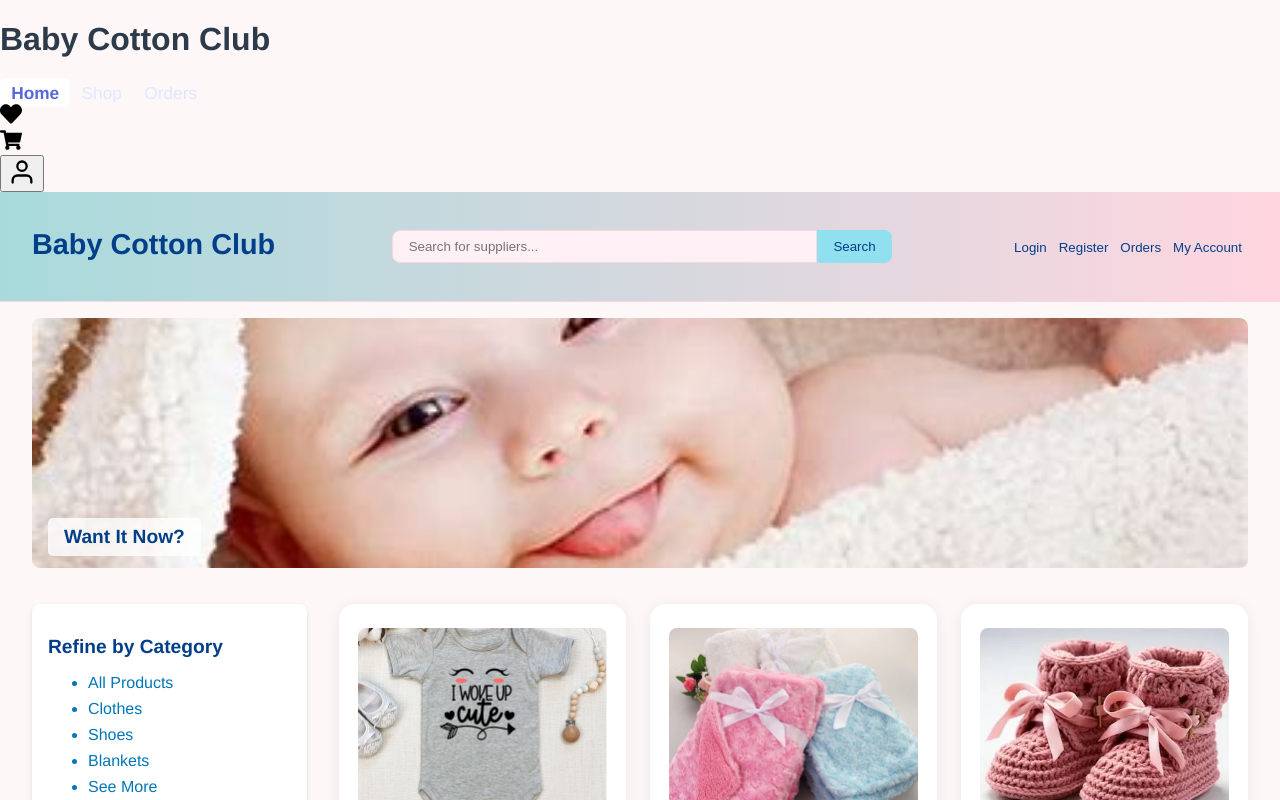
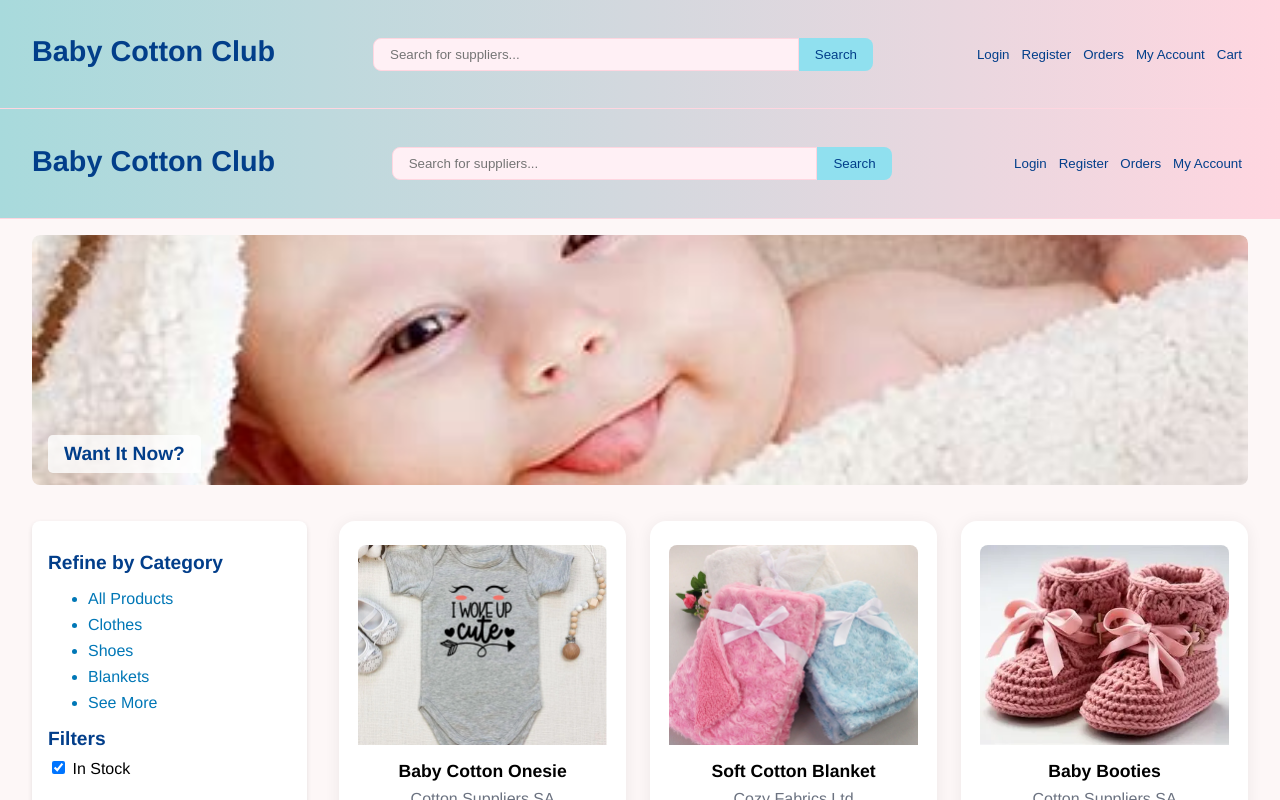
Before and after one commit to tsireledzonetshilonwe/BabyCottonClubFrontEnd, a React (Create React App) app: page / in a window 1280 px wide. Shown: the top 800 px of the page. Built offline with nearby package versions, Linux system fonts and the light colour scheme.

Commit message:
Update Navbar.js

```diff
--- a/src/components/Navbar.js
+++ b/src/components/Navbar.js
@@ -1,89 +1,39 @@
-import React, { useState, useRef, useEffect } from "react";
-import { NavLink, useNavigate } from "react-router-dom";
-import { FaHeart, FaShoppingCart } from "react-icons/fa";
-import { User } from "react-feather";
+import React, { useState } from "react";
+import { useNavigate } from "react-router-dom";
 import { useCart } from "../context/CartContext";
 import "../App.css";
 
-function Navbar({ isAuthenticated, logout }) {
-    const [profileOpen, setProfileOpen] = useState(false);
-    const profileRef = useRef(null);
+function Navbar() {
+    const [search, setSearch] = useState("");
     const navigate = useNavigate();
-    const { cartItems } = useCart(); //
+    const { cartItems } = useCart();
 
-    useEffect(() => {
-        function handleClick(e) {
-            if (profileRef.current && !profileRef.current.contains(e.target)) {
-                setProfileOpen(false);
-            }
-        }
-        document.addEventListener("mousedown", handleClick);
-        return () => document.removeEventListener("mousedown", handleClick);
-    }, []);
+    const handleSearch = (e) => {
+        e.preventDefault();
+        navigate("/supplier-search");
+    };
 
     return (
-        <header className="bg-white shadow-md px-6 py-3 flex items-center justify-between sticky top-0 z-50">
-            <div className="flex items-center gap-6">
-                <h1
-                    className="font-bold text-xl cursor-pointer"
-                    onClick={() => navigate("/")}
-                >
-                    Baby Cotton Club
-                </h1>
-                <NavLink to="/" end className={({ isActive }) => (isActive ? "nav-link active" : "nav-link")}>
-                    Home
-                </NavLink>
-                <NavLink to="/order-lines" className={({ isActive }) => (isActive ? "nav-link active" : "nav-link")}>
-                    Shop
-                </NavLink>
-                <NavLink to="/orders" className={({ isActive }) => (isActive ? "nav-link active" : "nav-link")}>
-                    Orders
-                </NavLink>
+        <header className="header">
+            <div className="header-left">
+                <h1 style={{ cursor: "pointer" }} onClick={() => navigate("/")}>Baby Cotton Club</h1>
             </div>
-
-            <div className="flex items-center gap-4">
-                <FaHeart className="icon cursor-pointer" size={22} onClick={() => navigate("/wishlist")} />
-
-                <div className="relative cursor-pointer" onClick={() => navigate("/cart")}>
-                    <FaShoppingCart className="icon" size={22} />
-                    {cartItems.length > 0 && (
-                        <span className="cart-count absolute -top-2 -right-2 bg-red-500 text-white text-xs w-5 h-5 flex items-center justify-center rounded-full">
-                            {cartItems.length}
-                        </span>
-                    )}
-                </div>
-
-                <div className="relative nav-profile" ref={profileRef}>
-                    <button
-                        className="profile-btn flex items-center justify-center w-10 h-10 rounded-full bg-gray-100 hover:bg-gray-200"
-                        onClick={() => setProfileOpen((o) => !o)}
-                        aria-label="Profile"
-                    >
-                        <User size={28} className="text-gray-700" />
-                    </button>
-                    {profileOpen && (
-                        <div className="profile-dropdown absolute right-0 mt-2 w-40 bg-white border border-gray-200 rounded-lg shadow-lg z-50">
-                            {!isAuthenticated ? (
-                                <>
-                                    <button className="dropdown-item" onClick={() => { setProfileOpen(false); navigate("/login"); }}>
-                                        Login
-                                    </button>
-                                    <button className="dropdown-item" onClick={() => { setProfileOpen(false); navigate("/signup"); }}>
-                                        Sign Up
-                                    </button>
-                                </>
-                            ) : (
-                                <>
-                                    <button className="dropdown-item" onClick={() => { setProfileOpen(false); logout(); }}>
-                                        Logout
-                                    </button>
-                                    <button className="dropdown-item" onClick={() => { setProfileOpen(false); navigate("/orders"); }}>
-                                        My Orders
-                                    </button>
-                                </>
-                            )}
-                        </div>
-                    )}
+            <form className="search-bar" onSubmit={handleSearch}>
+                <input
+                    type="text"
+                    placeholder="Search for suppliers..."
+                    value={search}
+                    onChange={e => setSearch(e.target.value)}
+                />
+                <button type="submit">Search</button>
+            </form>
+            <div className="header-right">
+                <div className="user-links">
+                    <button onClick={() => navigate("/login")}>Login</button>
+                    <button onClick={() => navigate("/signup")}>Register</button>
+                    <button onClick={() => navigate("/orders")}>Orders</button>
+                    <button onClick={() => navigate("/customers")}>My Account</button>
+                    <button onClick={() => navigate("/cart")}>Cart{cartItems.length > 0 && ` (${cartItems.length})`}</button>
                 </div>
             </div>
         </header>
```
